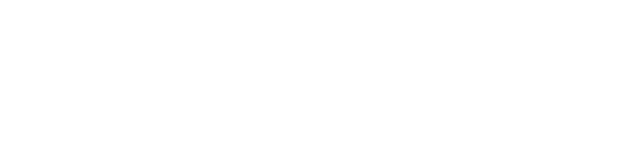
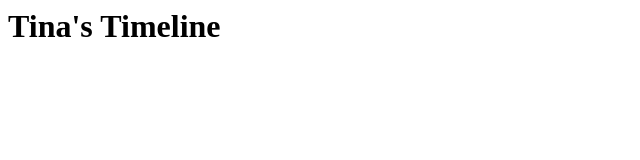
Before and after one commit to tinahuii/tinahuii, a plain HTML site: page tinas-timeline.html in a window 1280 px wide. Shown: the whole page, without its empty margins (0-640 px from the left). Drawn offline with Linux system fonts and the light colour scheme.

Commit message:
tinas-timeline

```diff
--- a/tinas-timeline.html
+++ b/tinas-timeline.html
@@ -6,6 +6,6 @@
     <title>Document</title>
 </head>
 <body>
-
+    <h1>Tina's Timeline</h1>
 </body>
 </html>
```
